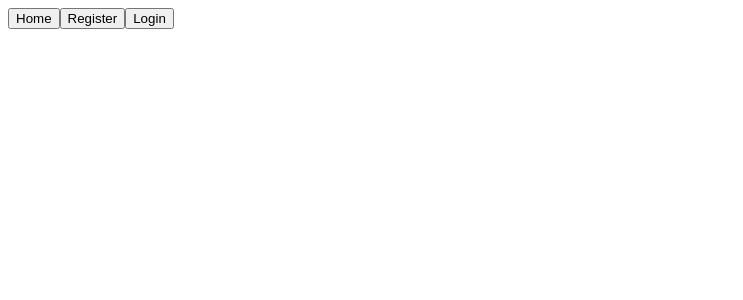
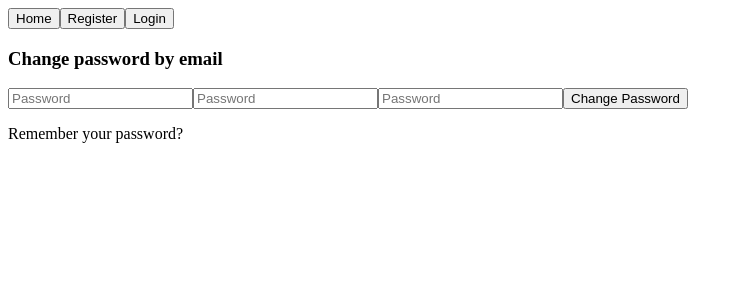
Before and after one commit to Muss999/BLUB-Hub, a React (Create React App) app: page /change-password-by-email in a window 1280 px wide. Before the commit this address had no page. Shown: the top 300 px of the page, without its empty margins (0-743 px from the left). Built offline with nearby package versions, Linux system fonts and the light colour scheme.

Commit message:
added change pass by email structure

```diff
--- a/src/components/account/ActivateAcc.jsx
+++ b/src/components/account/ActivateAcc.jsx
@@ -1,7 +1,11 @@
 import React from "react";
 
 const ActivateAcc = () => {
-    return <div>ActivateAcc</div>;
+    return (
+        <div>
+            <h1>You need to activate your account in your email!</h1>
+        </div>
+    );
 };
 
 export default ActivateAcc;
--- /dev/null
+++ b/src/components/account/ChangePassByEmail.jsx
@@ -0,0 +1,55 @@
+import React, { useState, useEffect } from "react";
+import { useDispatch, useSelector } from "react-redux";
+import { useNavigate } from "react-router-dom";
+import { changePassword } from "../../store/account/accountAction";
+
+const ChangePassByEmail = () => {
+    const [userObj, setUserObj] = useState({});
+    const dispatch = useDispatch();
+    const navigate = useNavigate();
+
+    return (
+        <div>
+            <h3>Change password by email</h3>
+            <input
+                type="password"
+                placeholder="Password"
+                minLength="1"
+                onChange={(e) =>
+                    setUserObj({ ...userObj, email: e.target.value })
+                }
+            />
+            <input
+                type="password"
+                placeholder="Password"
+                minLength="1"
+                onChange={(e) =>
+                    setUserObj({ ...userObj, email: e.target.value })
+                }
+            />
+            <input
+                type="password"
+                placeholder="Password"
+                minLength="1"
+                onChange={(e) =>
+                    setUserObj({ ...userObj, email: e.target.value })
+                }
+            />
+
+            <button
+                onClick={() => {
+                    dispatch(changePassword({ userObj, navigate }));
+                    navigate("/");
+                }}
+            >
+                Change Password
+            </button>
+
+            <p onClick={() => navigate("/change-password")}>
+                Remember your password?
+            </p>
+        </div>
+    );
+};
+
+export default ChangePassByEmail;
--- a/src/components/account/ChangePassword.jsx
+++ b/src/components/account/ChangePassword.jsx
@@ -1,6 +1,5 @@
-import React, { useState, useEffect } from "react";
+import React, { useState } from "react";
 import { useDispatch, useSelector } from "react-redux";
-import { clearStatus } from "../../store/account/accountSlice";
 import { useNavigate } from "react-router-dom";
 import { changePassword } from "../../store/account/accountAction";
 
@@ -10,7 +9,6 @@ const ChangePassword = () => {
         newPassword: "",
         newPasswordConfirm: "",
     });
-    const { status } = useSelector((state) => state.account);
     const dispatch = useDispatch();
     const navigate = useNavigate();
     return (
@@ -47,12 +45,15 @@ const ChangePassword = () => {
             <button
                 onClick={() => {
                     navigate("/");
-                    console.log(userObj);
                     dispatch(changePassword({ userObj, navigate }));
                 }}
             >
                 Change Password
             </button>
+
+            <p onClick={() => navigate("/change-password-by-email")}>
+                Forgot your password?
+            </p>
         </div>
     );
 };
--- /dev/null
+++ b/src/pages/ChangePassByEmailPage.jsx
@@ -0,0 +1,12 @@
+import React from "react";
+import ChangePassByEmail from "../components/account/ChangePassByEmail";
+
+const ChangePassByEmailPage = () => {
+    return (
+        <div>
+            <ChangePassByEmail />
+        </div>
+    );
+};
+
+export default ChangePassByEmailPage;
--- a/src/routing/MainRouting.jsx
+++ b/src/routing/MainRouting.jsx
@@ -4,6 +4,7 @@ import LoginPage from "../pages/LoginPage";
 import RegisterPage from "../pages/RegisterPage";
 import ActivateAccPage from "../pages/ActivateAccPage";
 import ChangePasswordPage from "../pages/ChangePasswordPage";
+import ChangePassByEmailPage from "../pages/ChangePassByEmailPage";
 
 const MainRouting = () => {
     return (
@@ -12,6 +13,10 @@ const MainRouting = () => {
             <Route path="/register" element={<RegisterPage />} />
             <Route path="/activate-acc" element={<ActivateAccPage />} />
             <Route path="/change-password" element={<ChangePasswordPage />} />
+            <Route
+                path="/change-password-by-email"
+                element={<ChangePassByEmailPage />}
+            />
         </Routes>
     );
 };
--- a/src/store/account/accountAction.js
+++ b/src/store/account/accountAction.js
@@ -42,13 +42,11 @@ export const changePassword = createAsyncThunk(
         formData.append("old_password", userObj.oldPassword);
         formData.append("new_password", userObj.newPassword);
         formData.append("new_password_confirm", userObj.newPasswordConfirm);
-        console.log(config);
         let { data } = await axios.post(
             `${API}/api/v1/account/change_password/`,
             formData,
             config ? config : null
         );
-        console.log(data);
         return { data, navigate };
     }
 );
```
